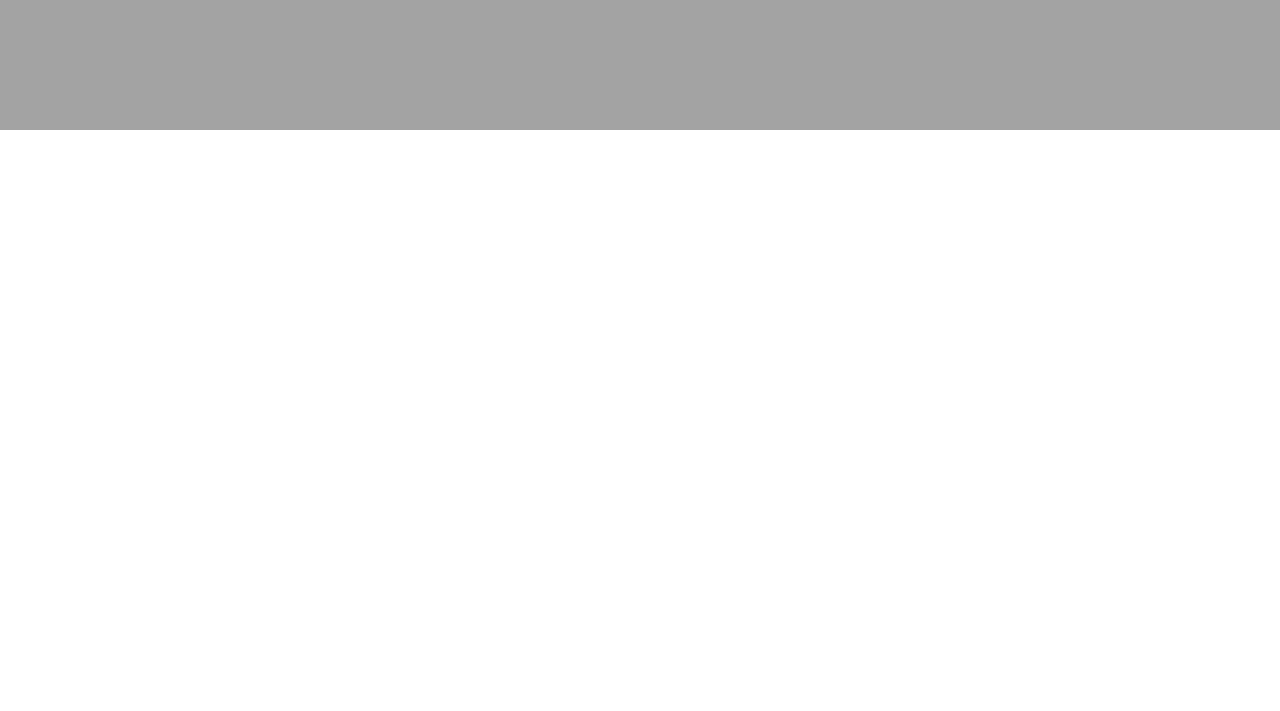
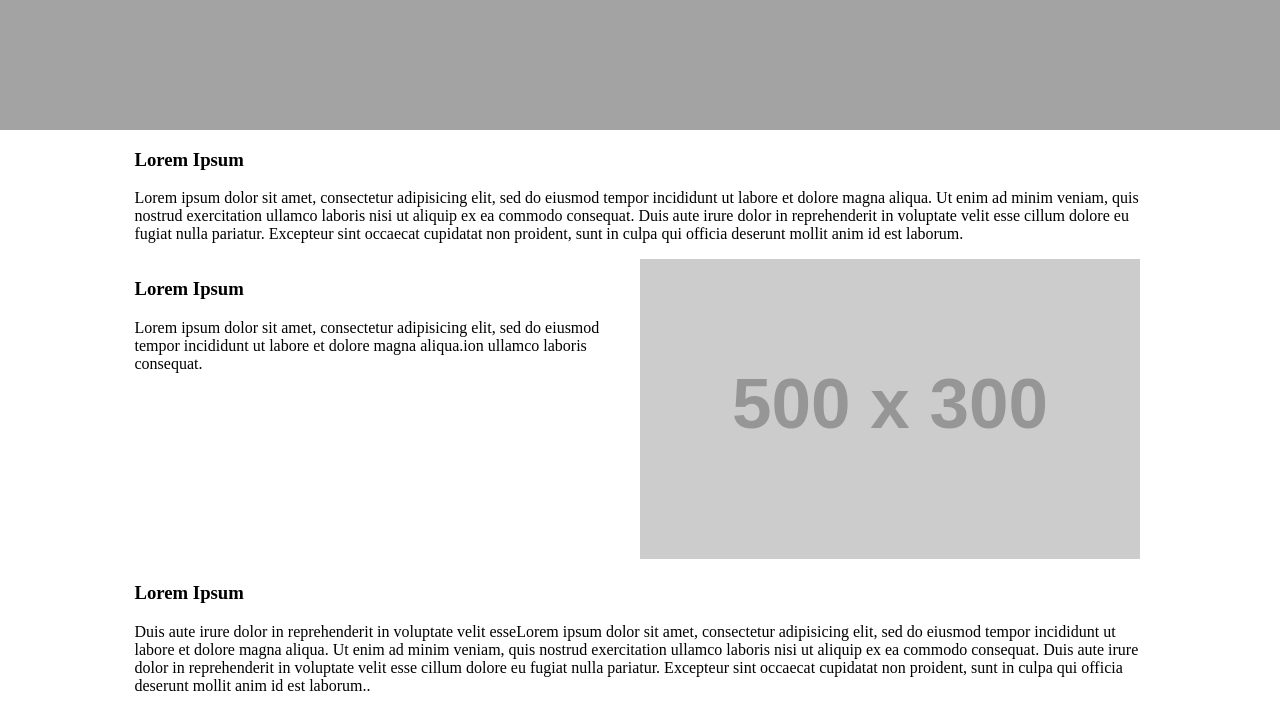
Before and after one commit to adawnis/flex_last, a plain HTML site: page index.html in a window 1280 px wide. Shown: the part 298-1009 px from the top of the page. Before the commit the page ends 800 px from the top, so only its background shows below. Drawn offline with Linux system fonts and the light colour scheme; placeholder pictures from the web are drawn by us.

Commit message:
added columns to index page

```diff
--- a/assets/css/main.css
+++ b/assets/css/main.css
@@ -29,6 +29,8 @@ body, .nav__list, .nav__list-links{
 }
 /*NAVBAR STYLING ENDS*/
 
+
+/*BANNER STYLING STARTS*/
 .banner{
 	background-color: #CCC;
 	/*background-image: url(http://via.placeholder.com/1150x350);*/
@@ -51,3 +53,25 @@ body, .nav__list, .nav__list-links{
 	font-size: 40px;
 	font-weight: 900;
 }
+/*BANNER STYLING ENDS*/
+
+
+/*COLUMNS STYLING STARTS*/
+.columns__container{
+	margin: 0 auto;
+	max-width: 1011px;
+	width: 100%;
+}
+
+.columns__row, .columns__d-flex{
+	display: flex;
+	flex-wrap: wrap;
+}
+
+.columns__column, .columns__column100{
+	flex: 0 0 100%;
+}
+
+.columns__column50{
+	flex: 0 0 50%;
+}
--- a/index.html
+++ b/index.html
@@ -32,11 +32,59 @@
 
 
 		<main>
+			<!-- BANNER -->
 			<section class="banner">
 				<div class="banner__container">
 					<h3 class="banner__storyline">Story Headline</h3>
 				</div>
+			</section>
 
+			<section class="columns">
+				<div class="columns__container">
+					<div class="columns__row">
+
+						<div class="columns__column">
+							<div>
+								<h3>Lorem Ipsum</h3>
+								<p>Lorem ipsum dolor sit amet, consectetur adipisicing elit, sed do eiusmod
+								tempor incididunt ut labore et dolore magna aliqua. Ut enim ad minim veniam,
+								quis nostrud exercitation ullamco laboris nisi ut aliquip ex ea commodo
+								consequat. Duis aute irure dolor in reprehenderit in voluptate velit esse
+								cillum dolore eu fugiat nulla pariatur. Excepteur sint occaecat cupidatat non
+								proident, sunt in culpa qui officia deserunt mollit anim id est laborum.</p>
+							</div>
+						</div>
+
+						<div class="columns__column columns__d-flex">
+								<div class="columns__column50">
+									<h3>Lorem Ipsum</h3>
+									<p>Lorem ipsum dolor sit amet, consectetur adipisicing elit, sed do eiusmod
+									tempor incididunt ut labore et dolore magna aliqua.ion ullamco laboris
+									consequat.</p>
+								</div>
+
+								<div class="columns__column50">
+									<img src="http://via.placeholder.com/500x300">
+									<!-- image goes here -->
+								</div>
+
+								<div class="columns__column100">
+									<h3>Lorem Ipsum</h3>
+									<p>Duis aute irure dolor in reprehenderit in voluptate velit esseLorem ipsum dolor sit amet, consectetur adipisicing elit, sed do eiusmod
+									tempor incididunt ut labore et dolore magna aliqua. Ut enim ad minim veniam,
+									quis nostrud exercitation ullamco laboris nisi ut aliquip ex ea commodo
+									consequat. Duis aute irure dolor in reprehenderit in voluptate velit esse
+									cillum dolore eu fugiat nulla pariatur. Excepteur sint occaecat cupidatat non
+									proident, sunt in culpa qui officia deserunt mollit anim id est laborum..</p>
+								</div>
+							</div>
+
+						</div>
+
+						<div class="columns__column"></div>
+
+					</div>
+				</div>
 			</section>
 
 		</main>
```
